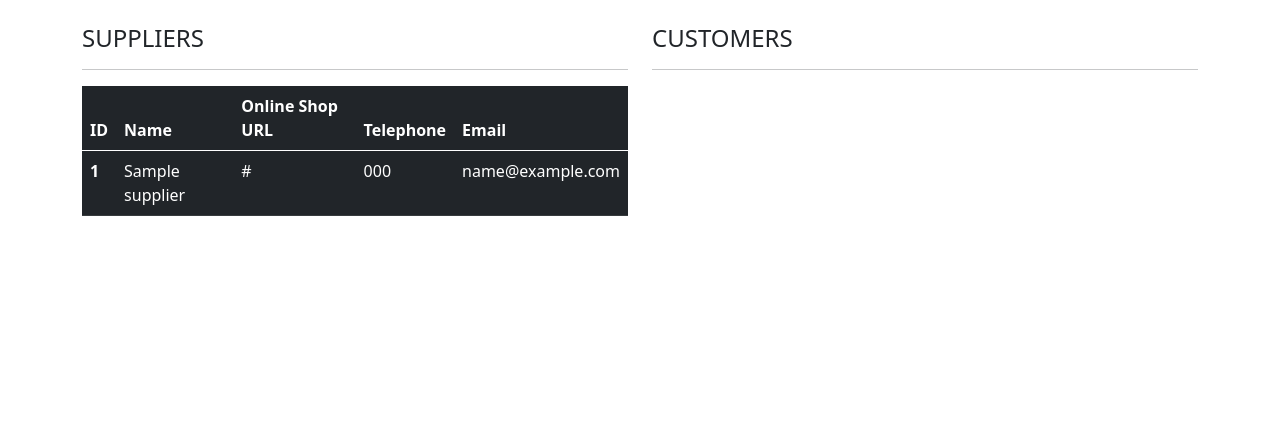
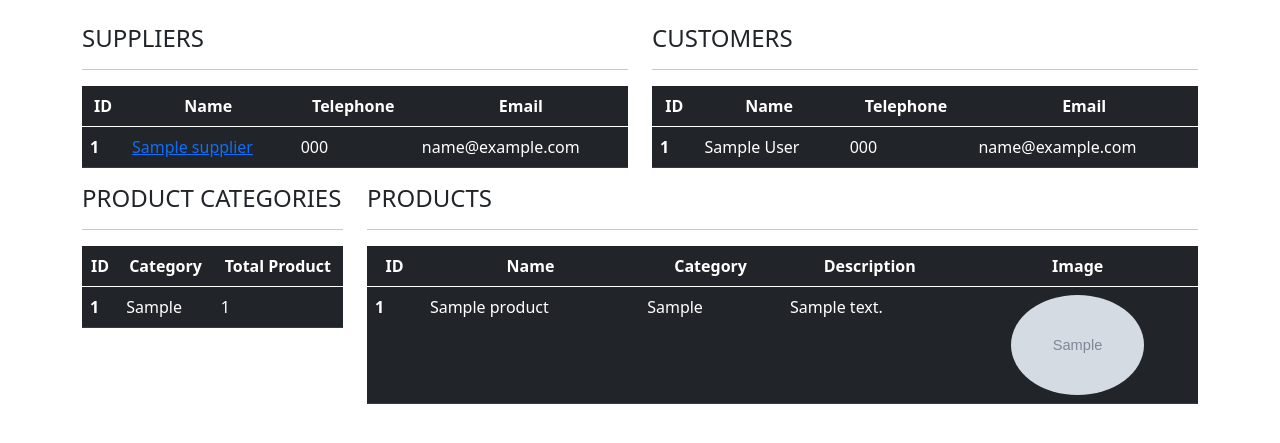
Before and after one commit to AurelliaChristie/Inventory-Management, a Django app: page / in a window 1280 px wide. Shown: the part 56-499 px from the top of the page. Run offline with Django 3.2, Linux system fonts and the light colour scheme; tables that the repository leaves empty hold one stand-in row (values such as "Sample post"); grey boxes marked "Sample" are stand-in pictures.

Commit message:
Update dashboard page

```diff
--- a/inventory_management/IMS/admin.py
+++ b/inventory_management/IMS/admin.py
@@ -4,6 +4,7 @@ from django.contrib import admin
 from .models import *
 
 # Register models
+admin.site.register(ProductCategory)
 admin.site.register(Product)
 admin.site.register(ProductDetails)
 admin.site.register(Supplier)
--- a/inventory_management/IMS/models.py
+++ b/inventory_management/IMS/models.py
@@ -3,12 +3,19 @@ from django.db.models.fields import CharField, DateField, EmailField, PositiveIn
 from django.db.models.fields.files import ImageField
 from django.db.models.fields.related import ForeignKey
 
+# Product Category
+class ProductCategory(models.Model):
+    ProductCategory =  CharField(max_length = 255, null=True)
+
+    def __str__(self):
+        return self.ProductCategory
+
 # Product
 class Product(models.Model):
     ProductName = CharField(max_length = 255, null=True)
-    ProductCategory = CharField(max_length = 255, null=True)
+    ProductCategory = ForeignKey(ProductCategory, null=True, on_delete = models.SET_NULL)
     ProductDescription = TextField(null=True, blank=True)
-    ProductImage = ImageField()
+    ProductImage = ImageField(upload_to = "ProductImage/", null=True, blank = True)
 
     def __str__(self):
         return str(self.ProductCategory) + "_" + str(self.ProductName)
--- a/inventory_management/IMS/templates/IMS/dashboard.html
+++ b/inventory_management/IMS/templates/IMS/dashboard.html
@@ -14,19 +14,17 @@
         <table class="table table-hover table-dark">
             <thead>
               <tr>
-                <th scope="col">ID</th>
-                <th scope="col">Name</th>
-                <th scope="col">Online Shop URL</th>
-                <th scope="col">Telephone</th>
-                <th scope="col">Email</th>
+                <th style="text-align:center">ID</th>
+                <th style="text-align:center">Name</th>
+                <th style="text-align:center">Telephone</th>
+                <th style="text-align:center">Email</th>
               </tr>
             </thead>
             <tbody>
             {% for supplier in suppliers %}
               <tr>
                 <th scope="row">{{supplier.id}}</th>
-                <td>{{supplier.SupplierName}}</td>
-                <td>{{supplier.OnlineShopURL}}</td>
+                <td><a href = "{{supplier.OnlineShopURL}}"> {{supplier.SupplierName}}</a></td>
                 <td>{{supplier.Telephone}}</td>
                 <td>{{supplier.EmailAddress}}</td>
               </tr>
@@ -36,9 +34,87 @@
       </div>
 
       <div class="col">
+        <!-- Customer List -->
         <h4>CUSTOMERS</h4>
         <hr>
+        <table class="table table-hover table-dark">
+          <thead>
+            <tr>
+              <th style="text-align:center">ID</th>
+              <th style="text-align:center">Name</th>
+              <th style="text-align:center">Telephone</th>
+              <th style="text-align:center">Email</th>
+            </tr>
+          </thead>
+          <tbody>
+          {% for customer in customers %}
+            <tr>
+              <th scope="row">{{customer.id}}</th>
+              <td>{{customer.CustomerName}}</td>
+              <td>{{customer.Telephone}}</td>
+              <td>{{customer.EmailAddress}}</td>
+            </tr>
+          {% endfor %}
+          </tbody>
+        </table>
       </div>
     </div>
 </div>
+
+<!-- Second Row - Product Category & Product List -->
+<div class="container">
+  <div class="row">
+    <div class="col-3">
+      <!-- Product Category List -->
+      <h4>PRODUCT CATEGORIES</h4>
+      <hr>
+      <table class="table table-hover table-dark">
+          <thead>
+            <tr>
+              <th style="text-align:center">ID</th>
+              <th style="text-align:center">Category</th>
+              <th style="text-align:center">Total Product</th>
+            </tr>
+          </thead>
+          <tbody>
+          {% for category in categories %}
+            <tr>
+              <th scope="row">{{category.id}}</th>
+              <td>{{category.ProductCategory}}</td>
+              <td>{{category.product_count}}</td>
+              </tr>
+          {% endfor %}
+          </tbody>
+        </table>
+    </div>
+
+    <div class="col-9">
+      <!-- Product List -->
+      <h4>PRODUCTS</h4>
+      <hr>
+      <table class="table table-hover table-dark">
+          <thead>
+            <tr>
+              <th style="text-align:center">ID</th>
+              <th style="text-align:center">Name</th>
+              <th style="text-align:center">Category</th>
+              <th style="text-align:center">Description</th>
+              <th style="text-align:center">Image</th>
+            </tr>
+          </thead>
+          <tbody>
+          {% for product in products %}
+            <tr>
+              <th scope="row">{{product.id}}</th>
+              <td>{{product.ProductName}}</td>
+              <td>{{product.ProductCategory}}</td>
+              <td>{{product.ProductDescription}}</td>
+              <td style="text-align:center"><img class="rounded-circle article-img" src = "{{ product.ProductImage.url }}" alt = "{{ product.ProductName}}" height="100"></td>
+            </tr>
+          {% endfor %}
+          </tbody>
+        </table>
+    </div>
+  </div>
+</div>
 {% endblock %}
--- a/inventory_management/IMS/views.py
+++ b/inventory_management/IMS/views.py
@@ -1,13 +1,19 @@
 from django.shortcuts import render
 
 from .models import *
-
+from django.db.models import Count
 # Create your views here
 
 # Dashboard
 def dashboard(request):
     suppliers = Supplier.objects.all()
+    customers = Customer.objects.all()
+    products = Product.objects.all()
+    categories = ProductCategory.objects.all().annotate(product_count = Count('product'))
     context = {
-        'suppliers' : suppliers
+        'suppliers' : suppliers,
+        'customers' : customers,
+        'products' : products,
+        'categories' : categories
     }
     return render(request, 'IMS/dashboard.html', context)
--- a/inventory_management/inventory_management/settings.py
+++ b/inventory_management/inventory_management/settings.py
@@ -124,6 +124,11 @@ USE_TZ = True
 
 STATIC_URL = '/static/'
 
+# We created new route media in our BASE_DIR
+MEDIA_ROOT = os.path.join(BASE_DIR, 'media')
+# How we access the media route
+MEDIA_URL = '/media/'
+
 # Default primary key field type
 # https://docs.djangoproject.com/en/3.2/ref/settings/#default-auto-field
 
--- a/inventory_management/inventory_management/urls.py
+++ b/inventory_management/inventory_management/urls.py
@@ -15,8 +15,13 @@ Including another URLconf
 """
 from django.contrib import admin
 from django.urls import path, include
+from django.conf import settings
+from django.conf.urls.static import static
 
 urlpatterns = [
     path('admin/', admin.site.urls),
     path('', include('IMS.urls'))
 ]
+
+if settings.DEBUG:
+    urlpatterns += static(settings.MEDIA_URL, document_root=settings.MEDIA_ROOT)
```
Also changed, not shown: inventory_management/IMS/migrations/0005_auto_20210723_1114.py (added), inventory_management/IMS/migrations/0006_remove_productcategory_count.py (added), inventory_management/IMS/migrations/0007_alter_product_productimage.py (added), inventory_management/media/ProductImage/Shiny.png (added).
